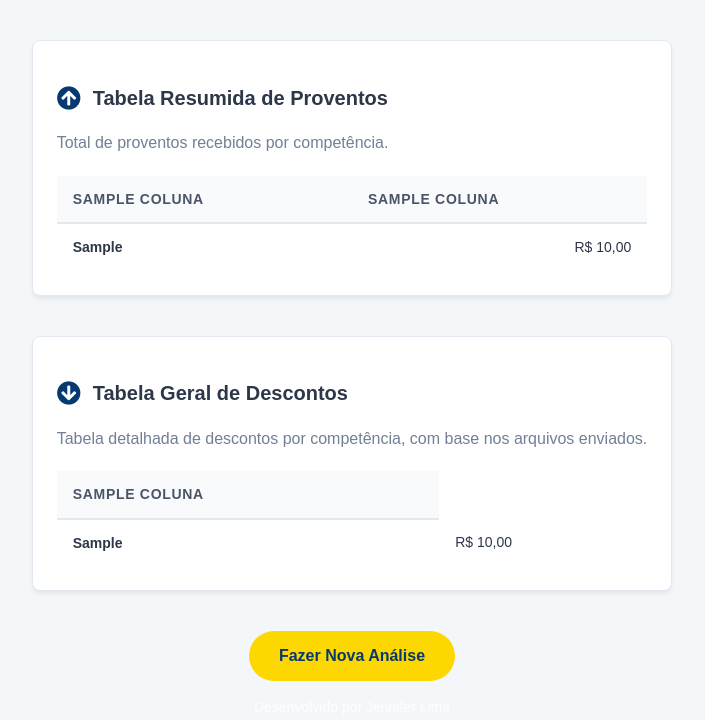
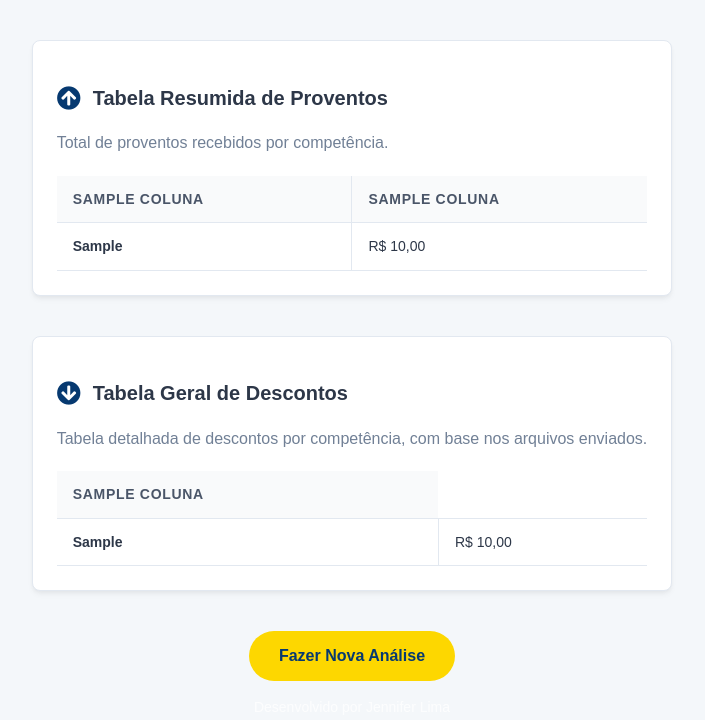
Before and after one commit to JennyGD1/AreaACR, a Flask app: template templates/analise_detalhada.html in a window 1280 px wide. Shown: the top 720 px of the page, without its empty margins (288-993 px from the left). Run offline with Flask 3, Linux system fonts and the light colour scheme; the template is opened without the code that fills it: most values are stand-ins (such as "Sample title", 1, 10 or a date in 2020).

Commit message:
Update analise.css

```diff
--- a/static/css/pages/analise.css
+++ b/static/css/pages/analise.css
@@ -50,9 +50,20 @@ body.page-analise {
 
 .results-table {
     width: 100%;
-    border-collapse: collapse;
+    border-collapse: collapse; /* Essencial para que as bordas se unam em uma só */
     font-size: 0.875rem;
 }
+
+/* --- MUDANÇA PRINCIPAL AQUI --- */
+/* Adicionamos uma borda em todos os lados das células e do cabeçalho */
+.results-table th,
+.results-table td {
+    color: #2d3748;
+    padding: 12px 16px;
+    border: 1px solid #e2e8f0; /* Borda cinza claro em todos os lados */
+    text-align: left; /* Garante alinhamento padrão à esquerda */
+}
+
 
 .results-table thead th {
     background-color: #f9fafb;
@@ -60,23 +71,21 @@ body.page-analise {
     font-weight: 600;
     text-transform: uppercase;
     letter-spacing: 0.05em;
-    text-align: left;
-    padding: 12px 16px;
-    border-bottom: 2px solid #e2e8f0;
+    border-top: none; /* Remove a borda de cima do cabeçalho para um visual mais limpo */
 }
 
-.results-table tbody td {
-    color: #2d3748;
-    padding: 12px 16px;
-    border-bottom: 1px solid #edf2f7;
+/* Removemos a borda da direita da última célula do cabeçalho */
+.results-table th:last-child, .results-table td:last-child {
+    border-right: none;
+}
+/* Removemos a borda da esquerda da primeira célula do cabeçalho */
+.results-table th:first-child, .results-table td:first-child {
+    border-left: none;
 }
 
-.results-table tbody tr:last-child td {
-    border-bottom: none;
-}
 
 .results-table td:first-child, .results-table th:first-child {
-    font-weight: 600; /* Deixa a primeira coluna em negrito */
+    font-weight: 600;
 }
 
 .col-valor {
```
